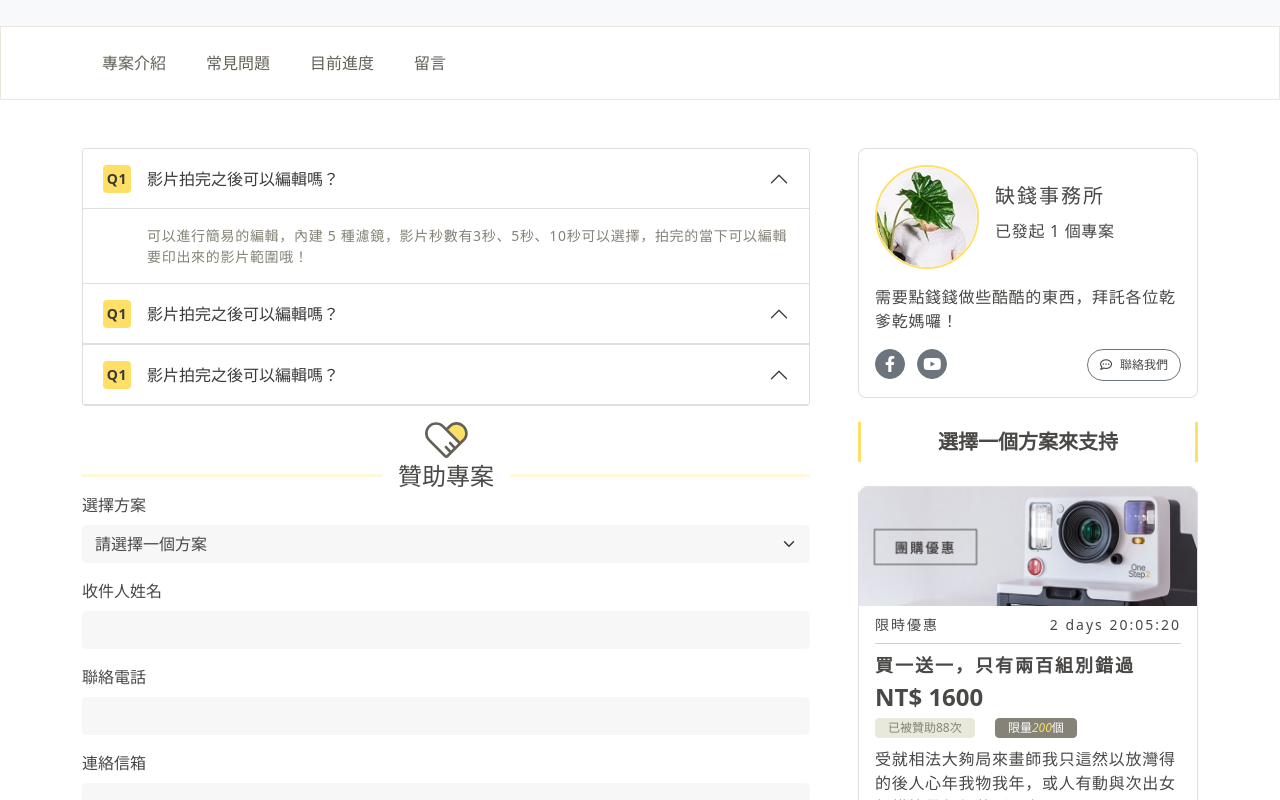
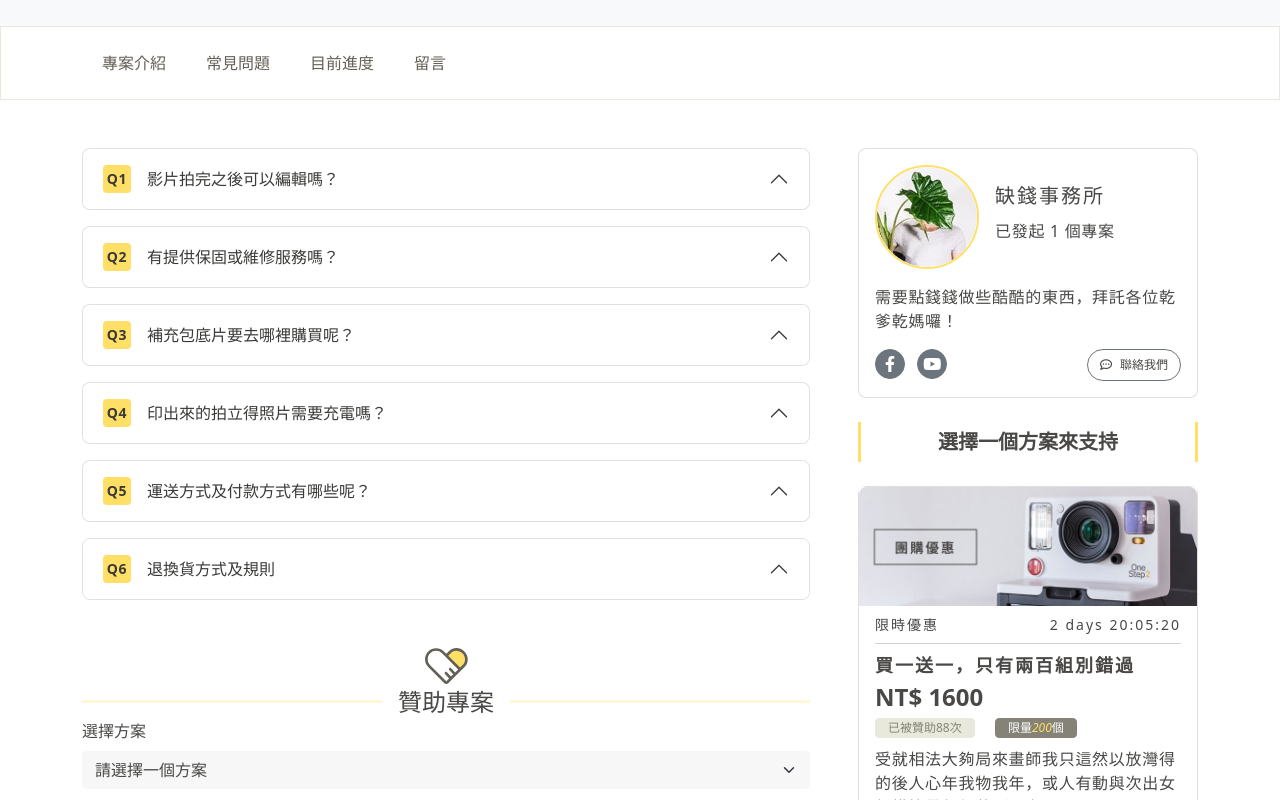
Before and after one commit to Ron-Go/bootstrap5_hexschool, a plain HTML site: page index.html in a window 1280 px wide. Shown: the part 705-1505 px from the top of the page. Drawn offline with nearby package versions, Linux system fonts and the light colour scheme.

Commit message:
<常見問題>功能 accordion修改

```diff
--- a/index.html
+++ b/index.html
@@ -191,47 +191,93 @@
                                 </div>
 
                                 <div class="tab-pane active" id="profile" role="tabpanel" aria-labelledby="profile-tab">
-                                    <ul class="accordion list-unstyled" id="accordionExample">
-                                        <li class="accordion-item">
-                                            <div class="accordion-header" id="headingOne">
-                                                <button class="accordion-button " type="button" data-bs-toggle="collapse" data-bs-target="#collapseOne" aria-expanded="true" aria-controls="collapseOne">
+                                    <ul class="accordion list-unstyled accordion-flush" id="accordionFlushExample">
+
+                                        <li class="accordion-item mb-3">
+                                            <div class="accordion-header" id="flush-headingOne">
+                                                <button class="accordion-button" type="button" data-bs-toggle="collapse" data-bs-target="#flush-collapseOne" aria-expanded="false" aria-controls="flush-collapseOne">
                                                     <span class="bg-theme lh-lg rounded fw-bolder me-3 fs-7" style="letter-spacing:0.7px;">Q1</span>
                                                     影片拍完之後可以編輯嗎？
                                                 </button>
                                             </div>
-                                            <div class="accordion-collapse collapse show" id="collapseOne" aria-labelledby="headingOne" data-bs-parent="#accordionExample">
+                                            <div class="accordion-collapse collapse" id="flush-collapseOne" aria-labelledby="flush-headingOne" data-bs-parent="#accordionFlushExample">
                                                 <div class="accordion-body ps-6 fs-7 text-gray" style="letter-spacing:0.7px;">
                                                     可以進行簡易的編輯，內建 5 種濾鏡，影片秒數有3秒、5秒、10秒可以選擇，拍完的當下可以編輯要印出來的影片範圍哦！
                                                 </div>
                                             </div>
                                         </li>
-                                        <li class="accordion-item">
-                                            <div class="accordion-header" id="headingTwo">
-                                                <button class="accordion-button " type="button" data-bs-toggle="collapse" data-bs-target="#collapseTwo" aria-expanded="true" aria-controls="collapseTwo">
-                                                    <span class="bg-theme lh-lg rounded fw-bolder me-3 fs-7" style="letter-spacing:0.7px;">Q1</span>
-                                                    影片拍完之後可以編輯嗎？
+
+                                        <li class="accordion-item mb-3">
+                                            <div class="accordion-header" id="flush-headingTwo">
+                                                <button class="accordion-button " type="button" data-bs-toggle="collapse" data-bs-target="#flush-collapseTwo" aria-expanded="false" aria-controls="flush-collapseTwo">
+                                                    <span class="bg-theme lh-lg rounded fw-bolder me-3 fs-7" style="letter-spacing:0.7px;">Q2</span>
+                                                    有提供保固或維修服務嗎？
                                                 </button>
                                             </div>
-                                            <div class="accordion-collapse collapse" id="collapseTwo" aria-labelledby="headingTwo" data-bs-parent="#accordionExample">
+                                            <div class="accordion-collapse collapse" id="flush-collapseTwo" aria-labelledby="flush-headingTwo" data-bs-parent="#accordionFlushExample">
                                                 <div class="accordion-body ps-6 fs-7 text-gray" style="letter-spacing:0.7px;">
                                                     可以進行簡易的編輯，內建 5 種濾鏡，影片秒數有3秒、5秒、10秒可以選擇，拍完的當下可以編輯要印出來的影片範圍哦！
                                                 </div>
                                             </div>
                                         </li>
-                                        <li class="accordion-item ">
-                                            <div class="accordion-header" id="headingThree">
-                                                <button class="accordion-button " type="button" data-bs-toggle="collapse" data-bs-target="#collapseThree" aria-expanded="true" aria-controls="collapseThree">
-                                                    <span class="bg-theme lh-lg rounded fw-bolder me-3 fs-7" style="letter-spacing:0.7px;">Q1</span>
-                                                    影片拍完之後可以編輯嗎？
+
+                                        <li class="accordion-item mb-3">
+                                            <div class="accordion-header" id="flush-headingThree">
+                                                <button class="accordion-button " type="button" data-bs-toggle="collapse" data-bs-target="#flush-collapseThree" aria-expanded="false" aria-controls="flush-collapseThree">
+                                                    <span class="bg-theme lh-lg rounded fw-bolder me-3 fs-7" style="letter-spacing:0.7px;">Q3</span>
+                                                    補充包底片要去哪裡購買呢？
                                                 </button>
                                             </div>
-                                            <div class="accordion-collapse collapse" id="collapseThree" aria-labelledby="headingThree" data-bs-parent="#accordionExample">
+                                            <div class="accordion-collapse collapse" id="flush-collapseThree" aria-labelledby="flush-headingThree" data-bs-parent="#accordionFlushExample">
+                                                <div class="accordion-body ps-6 fs-7 text-gray" style="letter-spacing:0.7px;">
+                                                    可以進行簡易的編輯，內建 5 種濾鏡，影片秒數有3秒、5秒、10秒可以選擇，拍完的當下可以編輯要印出來的影片範圍哦！
+                                                </div>
+                                            </div>
+                                        </li>
+
+                                        <li class="accordion-item mb-3">
+                                            <div class="accordion-header" id="flush-headingFour">
+                                                <button class="accordion-button " type="button" data-bs-toggle="collapse" data-bs-target="#flush-collapseFour" aria-expanded="false" aria-controls="flush-collapseFour">
+                                                    <span class="bg-theme lh-lg rounded fw-bolder me-3 fs-7" style="letter-spacing:0.7px;">Q4</span>
+                                                    印出來的拍立得照片需要充電嗎？
+                                                </button>
+                                            </div>
+                                            <div class="accordion-collapse collapse" id="flush-collapseFour" aria-labelledby="flush-headingFour" data-bs-parent="#accordionFlushExample">
+                                                <div class="accordion-body ps-6 fs-7 text-gray" style="letter-spacing:0.7px;">
+                                                    可以進行簡易的編輯，內建 5 種濾鏡，影片秒數有3秒、5秒、10秒可以選擇，拍完的當下可以編輯要印出來的影片範圍哦！
+                                                </div>
+                                            </div>
+                                        </li>
+
+                                        <li class="accordion-item mb-3">
+                                            <div class="accordion-header" id="flush-headingFive">
+                                                <button class="accordion-button " type="button" data-bs-toggle="collapse" data-bs-target="#flush-collapseFive" aria-expanded="false" aria-controls="flush-collapseFive">
+                                                    <span class="bg-theme lh-lg rounded fw-bolder me-3 fs-7" style="letter-spacing:0.7px;">Q5</span>
+                                                    運送方式及付款方式有哪些呢？
+                                                </button>
+                                            </div>
+                                            <div class="accordion-collapse collapse" id="flush-collapseFive" aria-labelledby="flush-headingFive" data-bs-parent="#accordionFlushExample">
+                                                <div class="accordion-body ps-6 fs-7 text-gray" style="letter-spacing:0.7px;">
+                                                    可以進行簡易的編輯，內建 5 種濾鏡，影片秒數有3秒、5秒、10秒可以選擇，拍完的當下可以編輯要印出來的影片範圍哦！
+                                                </div>
+                                            </div>
+                                        </li>
+
+                                        <li class="accordion-item mb-4 mb-sm-5">
+                                            <div class="accordion-header" id="flush-headingSix">
+                                                <button class="accordion-button " type="button" data-bs-toggle="collapse" data-bs-target="#flush-collapseSix" aria-expanded="false" aria-controls="flush-collapseSix">
+                                                    <span class="bg-theme lh-lg rounded fw-bolder me-3 fs-7" style="letter-spacing:0.7px;">Q6</span>
+                                                    退換貨方式及規則
+                                                </button>
+                                            </div>
+                                            <div class="accordion-collapse collapse" id="flush-collapseSix" aria-labelledby="flush-headingSix" data-bs-parent="#accordionFlushExample">
                                                 <div class="accordion-body ps-6 fs-7 text-gray" style="letter-spacing:0.7px;">
                                                     可以進行簡易的編輯，內建 5 種濾鏡，影片秒數有3秒、5秒、10秒可以選擇，拍完的當下可以編輯要印出來的影片範圍哦！
                                                 </div>
                                             </div>
                                         </li>
                                     </ul>
+
                                 </div>
                                 <div class="tab-pane" id="messages" role="tabpanel" aria-labelledby="messages-tab">目前進度</div>
                                 <div class="tab-pane" id="settings" role="tabpanel" aria-labelledby="settings-tab">留言</div>
--- a/scss/_qa.scss
+++ b/scss/_qa.scss
@@ -1,3 +1,6 @@
+// accordion
+
+
 .accordion-button > span{
     width: 28px;
     text-align: center;
--- a/scss/bootstrap/_accordion.scss
+++ b/scss/bootstrap/_accordion.scss
@@ -20,7 +20,8 @@
   &:not(.collapsed) {    // according open
     color: $accordion-button-active-color;
     background-color: $accordion-button-active-bg;
-    box-shadow: inset 0 ($accordion-border-width * -1) 0 $accordion-border-color;
+    // box-shadow: inset 0 ($accordion-border-width * -1) 0 $accordion-border-color;
+
 
     &::after {
       background-image: escape-svg($accordion-button-active-icon);
@@ -99,20 +100,23 @@
 // Remove borders and border-radius to keep accordion items edge-to-edge.
 
 .accordion-flush {
+
   .accordion-collapse {
-    border-width: 0;
+    border-width: 0 ;
   }
 
   .accordion-item {
-    border-right: 0;
-    border-left: 0;
-    @include border-radius(0);
+    border-top: 1px solid #dee2e6;
+    border-right: 1px solid #dee2e6;
+    border-left: 1px solid #dee2e6;
 
-    &:first-child { border-top: 0; }
-    &:last-child { border-bottom: 0; }
+    @include border-radius(8px 8px 8px 8px);
+
+    &:first-child { border-top: 1px solid #dee2e6; }
+    &:last-child { border-bottom: 1px solid #dee2e6; }
 
     .accordion-button {
-      @include border-radius(0);
+      @include border-radius(8px 8px 8px 8px);
     }
   }
 }
```
Also changed, not shown: css/all.min.css, 1 other file.
